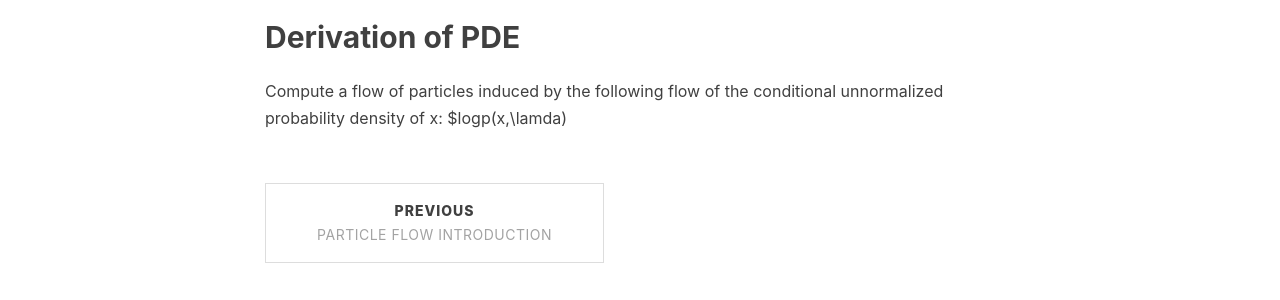
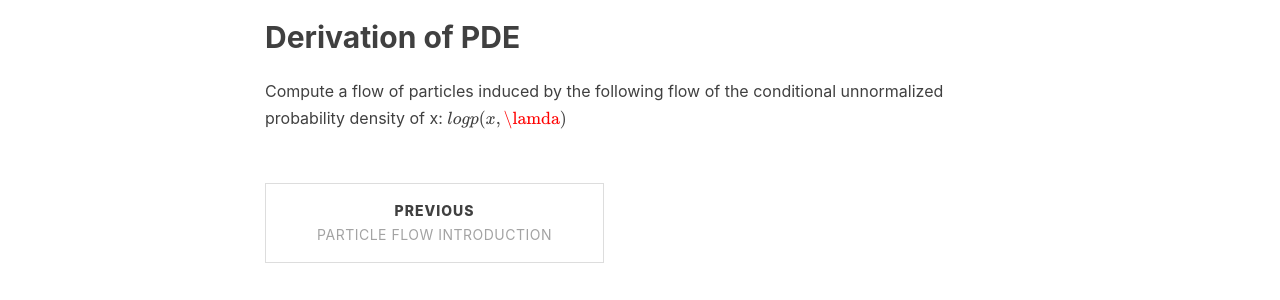
Before and after one commit to PaulWU1996/PaulWU1996.github.io, a Jekyll site: the page built from _posts/2021-01-21-particle-flow-summary---1.md, in a window 1280 px wide. Shown: the part 902-1202 px from the top of the page. Built offline with Jekyll 4.4.1, drawn with Linux system fonts in a browser that asks for light colours; nearby versions of some CDN libraries; formulas are drawn with MathJax 3; comment, search, counter and statistics services are not loaded.

```diff
--- a/_posts/2021-01-21-particle-flow-summary---1.md
+++ b/_posts/2021-01-21-particle-flow-summary---1.md
@@ -23,4 +23,4 @@ Hello there! Today I'm going to discuss and present Duam's excellent work about
 
 ## Derivation of PDE
 Compute a flow of particles induced by the following flow of the conditional unnormalized probability density of x:
-$logp(x,\lamda)
+$$logp(x,\lamda)$$
```
